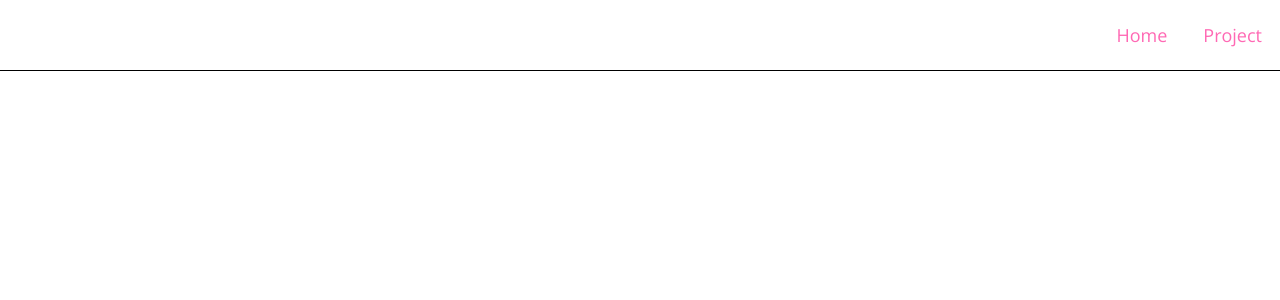
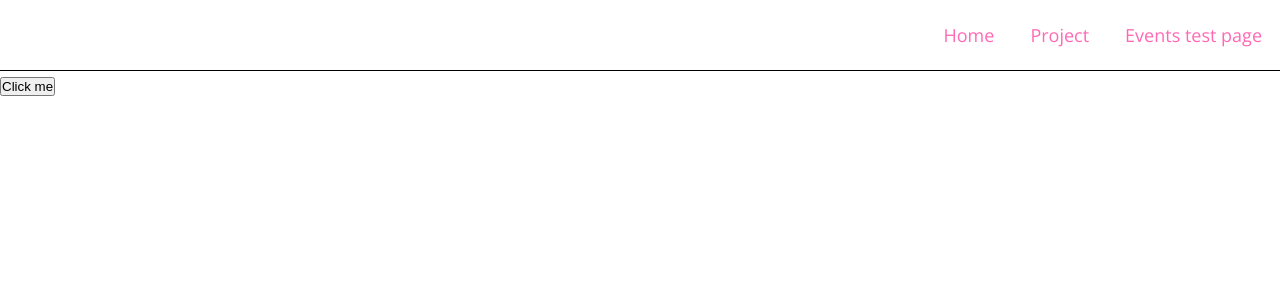
Before and after one commit to carolina-j-sall/react-portfolio, a React (Vite) app in the folder react-portfolio-app/: page /events in a window 1280 px wide. Before the commit this address had no page. Shown: the top 300 px of the page. Built offline with nearby package versions, Linux system fonts and the light colour scheme.

Commit message:
Added an Events page to test code from React lessons + added it to the Navbar component

```diff
--- a/react-portfolio-app/src/App.jsx
+++ b/react-portfolio-app/src/App.jsx
@@ -2,6 +2,7 @@ import "./index.css"
 import {BrowserRouter, Routes, Route} from "react-router-dom";
 import Home from "./Pages/Home";
 import ProjectTemplate from "./Pages/ProjectTemplate";
+import Events from "./Pages/Events";
 import Navbar from "./Components/Navbar";
 
 function App() {
@@ -12,6 +13,7 @@ function App() {
       <Routes>
         <Route path="/" element={<Home />} />
         <Route path="/project" element={<ProjectTemplate />} />
+        <Route path="/events" element={<Events />} />
       </Routes>
     </BrowserRouter>
     </>
--- a/react-portfolio-app/src/Components/Navbar.jsx
+++ b/react-portfolio-app/src/Components/Navbar.jsx
@@ -7,6 +7,7 @@ function Navbar () {
         <ul>
           <li><Link to="/">Home</Link></li>
           <li><Link to="/project">Project</Link></li>
+          <li><Link to="/events">Events test page</Link></li>
         </ul>
       </nav>
 		</>
--- /dev/null
+++ b/react-portfolio-app/src/Pages/Events.jsx
@@ -0,0 +1,15 @@
+// This is a testpage for React lessons
+
+function Events () {
+	const handleEvent = () => {
+		console.log("You clicked me");
+	}
+
+	return (
+		<div>
+			<button className="home-btn" onClick={handleEvent}>Click me</button>
+		</div>
+	)
+}
+
+export default Events;
```
